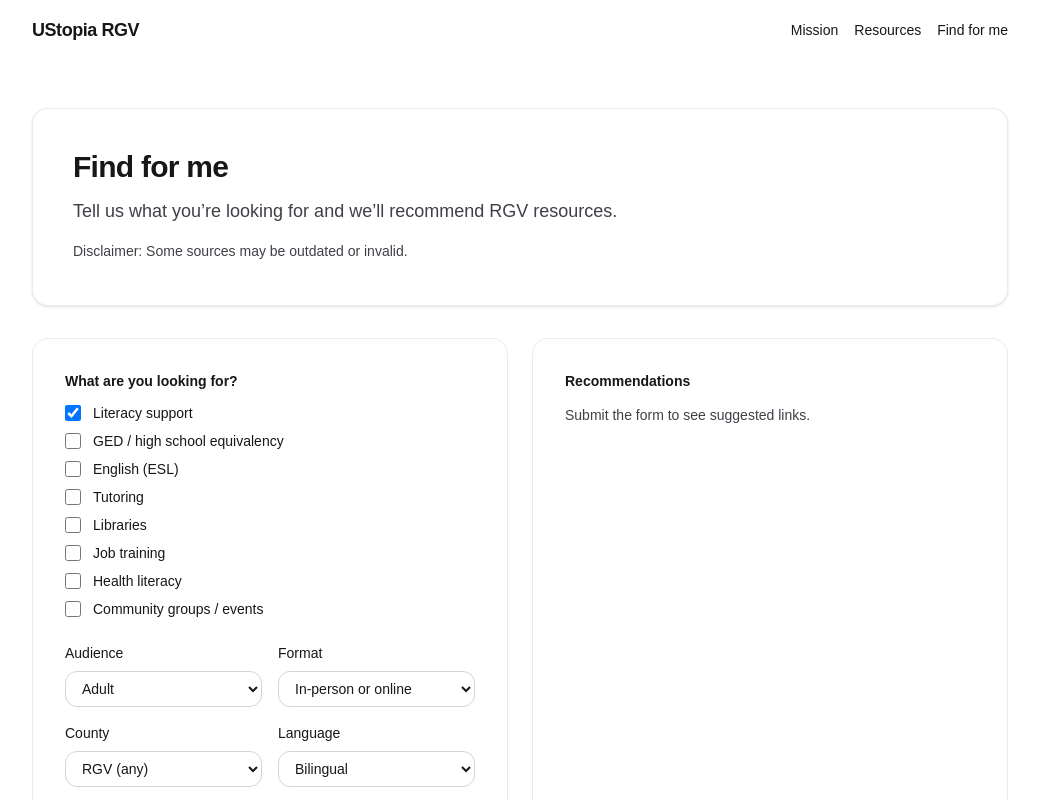
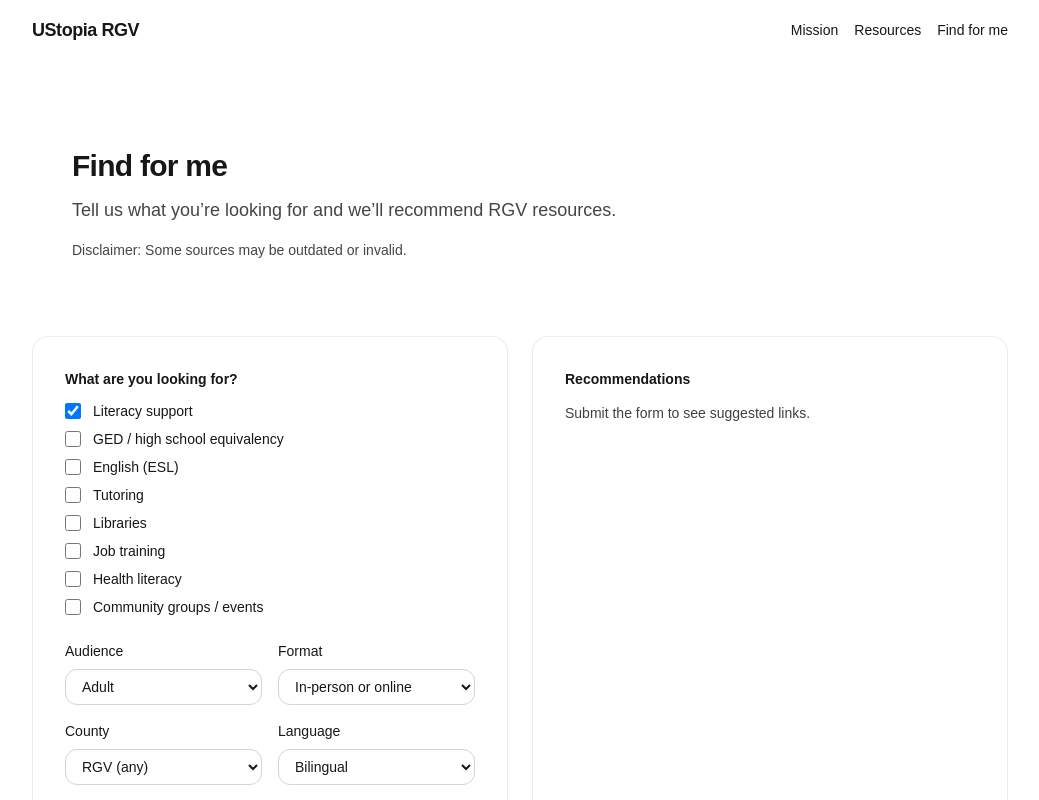
Before and after one commit to 777isabella/fronterahacks, a Next.js app: page /find in a window 1280 px wide. Shown: the top 800 px of the page, without its empty margins (120-1159 px from the left). Built offline with nearby package versions, Linux system fonts and the light colour scheme.

Commit message:
Add files via upload

```diff
--- a/src/app/find/page.tsx
+++ b/src/app/find/page.tsx
@@ -3,12 +3,12 @@ import FindForm from "@/app/find/ui/FindForm";
 export default function FindPage() {
   return (
     <div className="mx-auto w-full max-w-5xl px-6 py-12">
-      <div className="rounded-2xl border border-zinc-200/70 bg-white p-10 shadow-sm dark:border-white/10 dark:bg-zinc-950">
+      <div className="aero-panel p-10">
         <h1 className="text-3xl font-semibold tracking-tight">Find for me</h1>
-        <p className="mt-3 max-w-3xl text-base leading-7 text-zinc-700 dark:text-zinc-300" style={{ fontSize: "18px" }}>
+        <p className="mt-3 max-w-3xl text-base leading-7 opacity-80" style={{ fontSize: "18px" }}>
           Tell us what you’re looking for and we’ll recommend RGV resources.
         </p>
-        <p className="mt-3 max-w-3xl text-base leading-7 text-zinc-700 dark:text-zinc-300" style={{ fontSize: "14px" }}>
+        <p className="mt-3 max-w-3xl text-base leading-7 opacity-80" style={{ fontSize: "14px" }}>
           Disclaimer: Some sources may be outdated or invalid.
         </p>
       </div>
```
